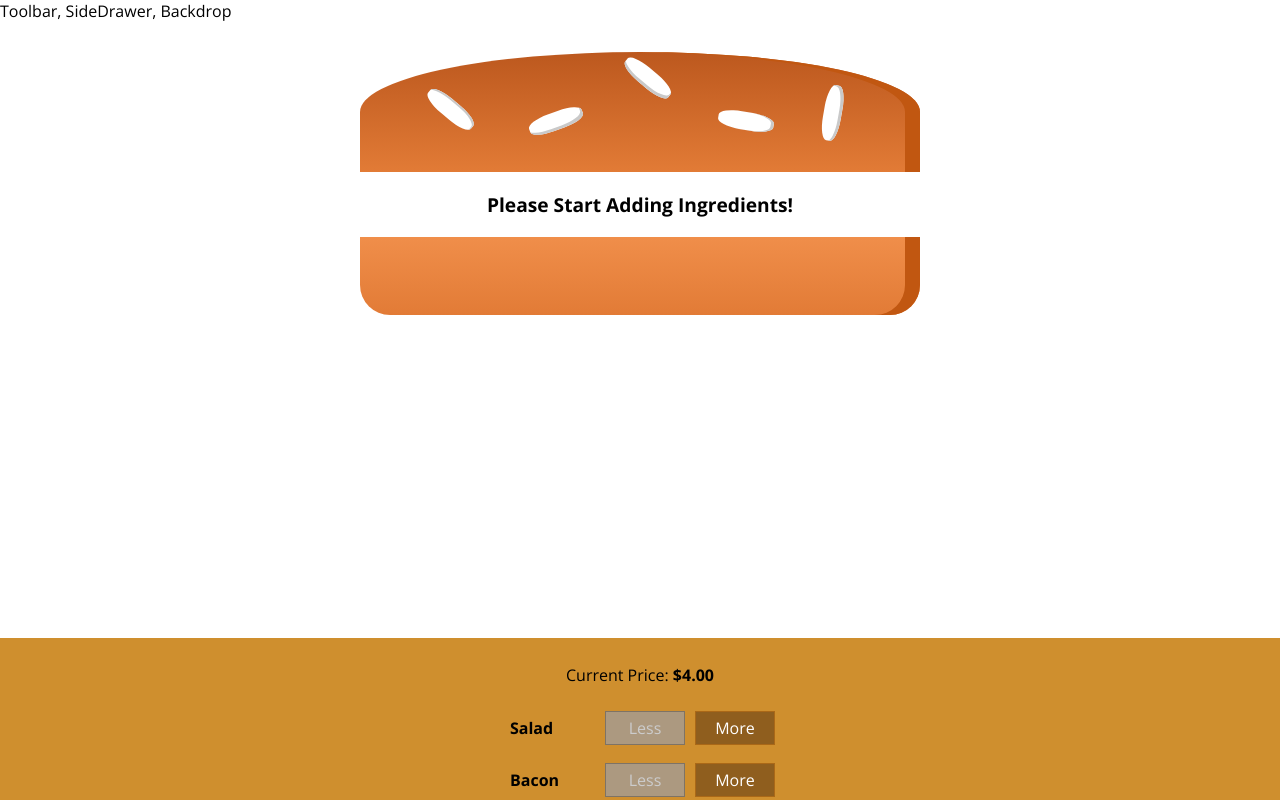
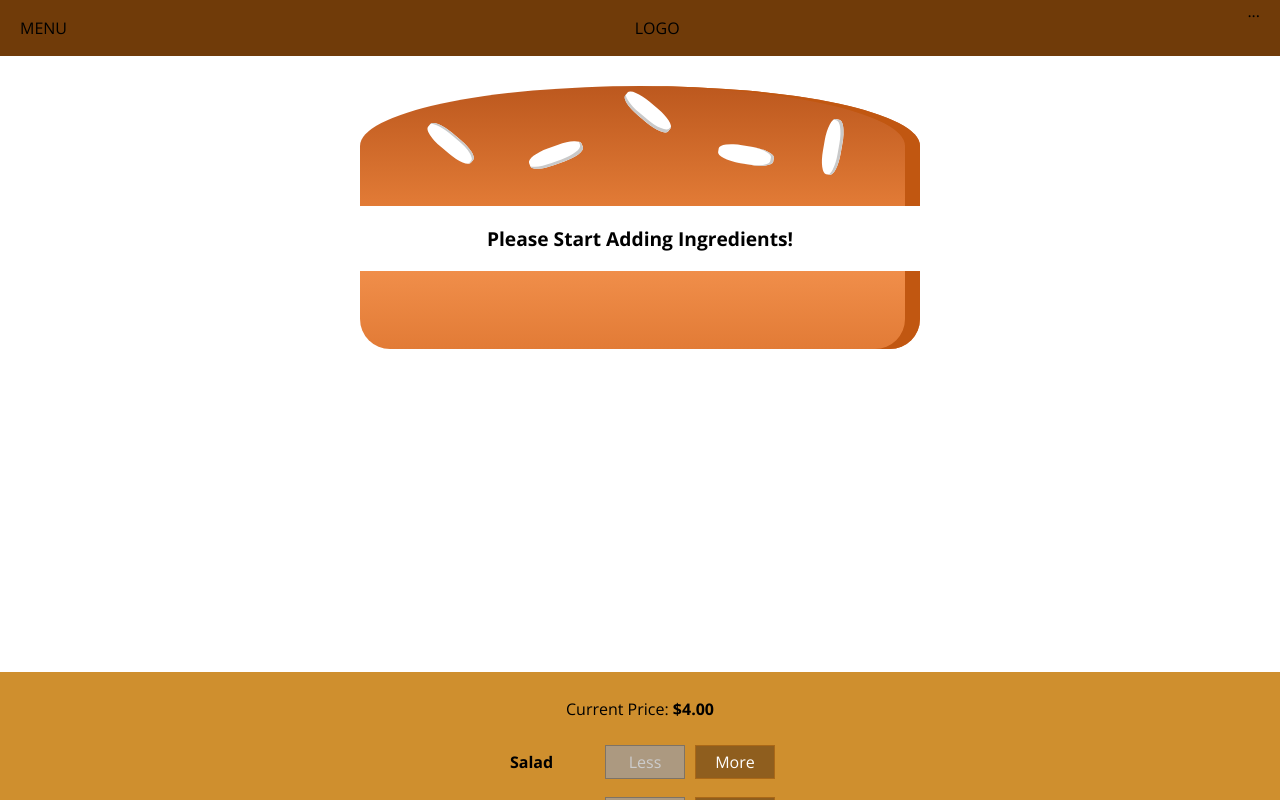
Before and after one commit to Corey-Miller85/burgerBuilder, a React (Create React App) app: page / in a window 1280 px wide. Shown: the top 800 px of the page. Built offline with nearby package versions, Linux system fonts and the light colour scheme.

Commit message:
create header toolbar

```diff
--- a/src/components/Burger/OrderSummary/OrderSummary.js
+++ b/src/components/Burger/OrderSummary/OrderSummary.js
@@ -16,6 +16,9 @@
 			<h3>Your Order</h3>
 			<p>A delicious burger with the following ingredients:</p>
 			<ul>{ingredientSummary}</ul>
+			<p>
+				<strong>Total Price: {props.price.toFixed(2)}</strong>
+			</p>
 			<p>Continue to Checkout?</p>
 			<Button btnType='Danger' clicked={props.purchaseCancelled}>
 				CANCEL
--- a/src/components/Layout/Layout.js
+++ b/src/components/Layout/Layout.js
@@ -1,10 +1,11 @@
 import React from "react";
 import styles from "./Layout.module.css";
 import Aux from "../../hoc/Aux";
+import Toolbar from "../Navigation/Toolbar/Toolbar";
 
 const layout = (props) => (
 	<Aux>
-		<div> Toolbar, SideDrawer, Backdrop</div>
+		<Toolbar />
 		<main className={styles.Content}>{props.children}</main>
 	</Aux>
 );
--- a/src/components/Layout/Layout.module.css
+++ b/src/components/Layout/Layout.module.css
@@ -1,3 +1,3 @@
 .Content {
-	margin-top: 16px;
+	margin-top: 72px;
 }
--- /dev/null
+++ b/src/components/Navigation/Toolbar/Toolbar.js
@@ -0,0 +1,13 @@
+import React from "react";
+import style from "./Toolbar.module.css";
+const Toolbar = (props) => {
+	return (
+		<header className={style.Toolbar}>
+			<div>MENU</div>
+			<div>LOGO</div>
+			<nav>...</nav>
+		</header>
+	);
+};
+
+export default Toolbar;
--- /dev/null
+++ b/src/components/Navigation/Toolbar/Toolbar.module.css
@@ -0,0 +1,18 @@
+.Toolbar {
+	height: 56px;
+	width: 100%;
+	position: fixed;
+	top: 0;
+	left: 0;
+	background: #703b09;
+	display: flex;
+	justify-content: space-between;
+	align-items: center;
+	padding: 0 20px;
+	box-sizing: border-box;
+	z-index: 90;
+}
+
+.Toolbar nav {
+	height: 100%;
+}
--- a/src/containers/BurgerBuilder/BurgerBuilder.js
+++ b/src/containers/BurgerBuilder/BurgerBuilder.js
@@ -104,6 +104,7 @@
 						ingredients={this.state.ingredients}
 						purchaseCancelled={this.purchaseCancelHandler}
 						purchaseContinued={this.purchaseContinueHandler}
+						price={this.state.totalPrice}
 					/>
 				</Modal>
 				<Burger ingredients={this.state.ingredients} />
```
